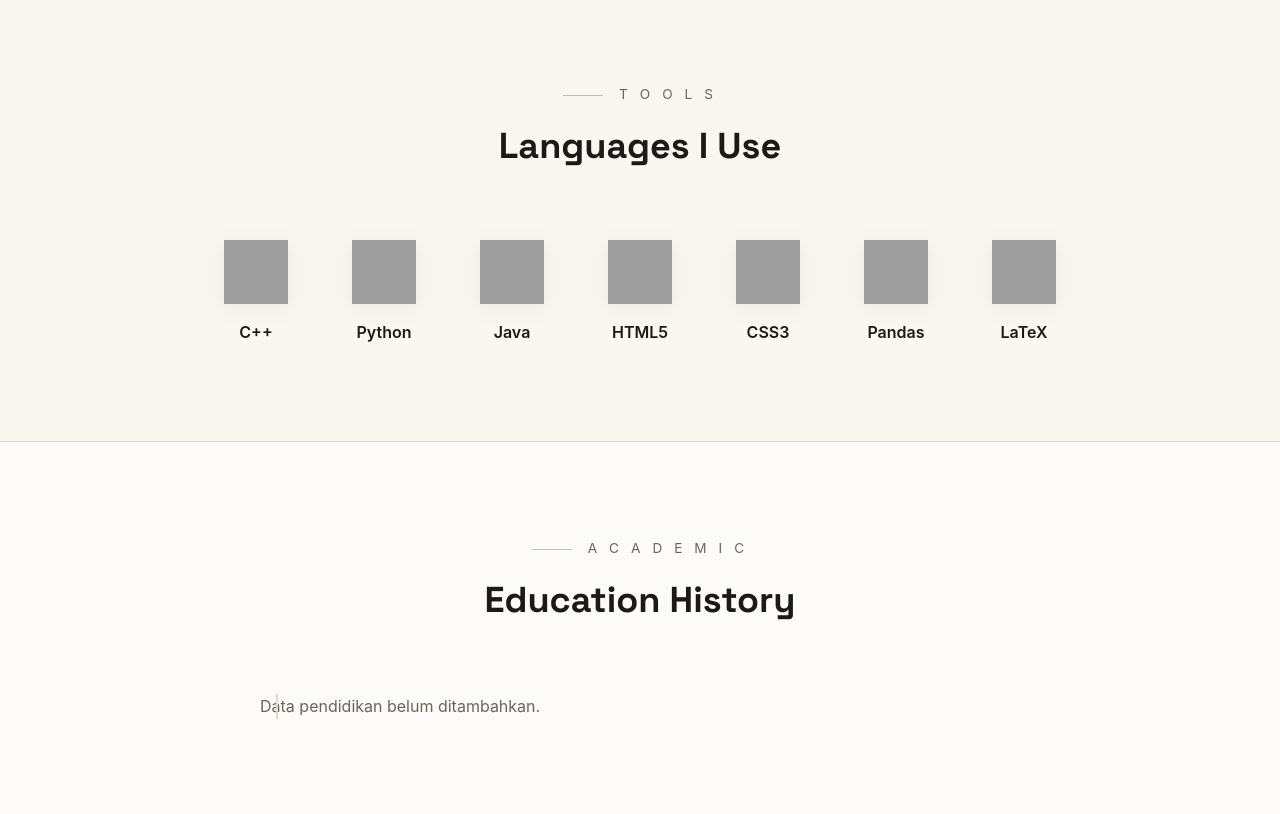
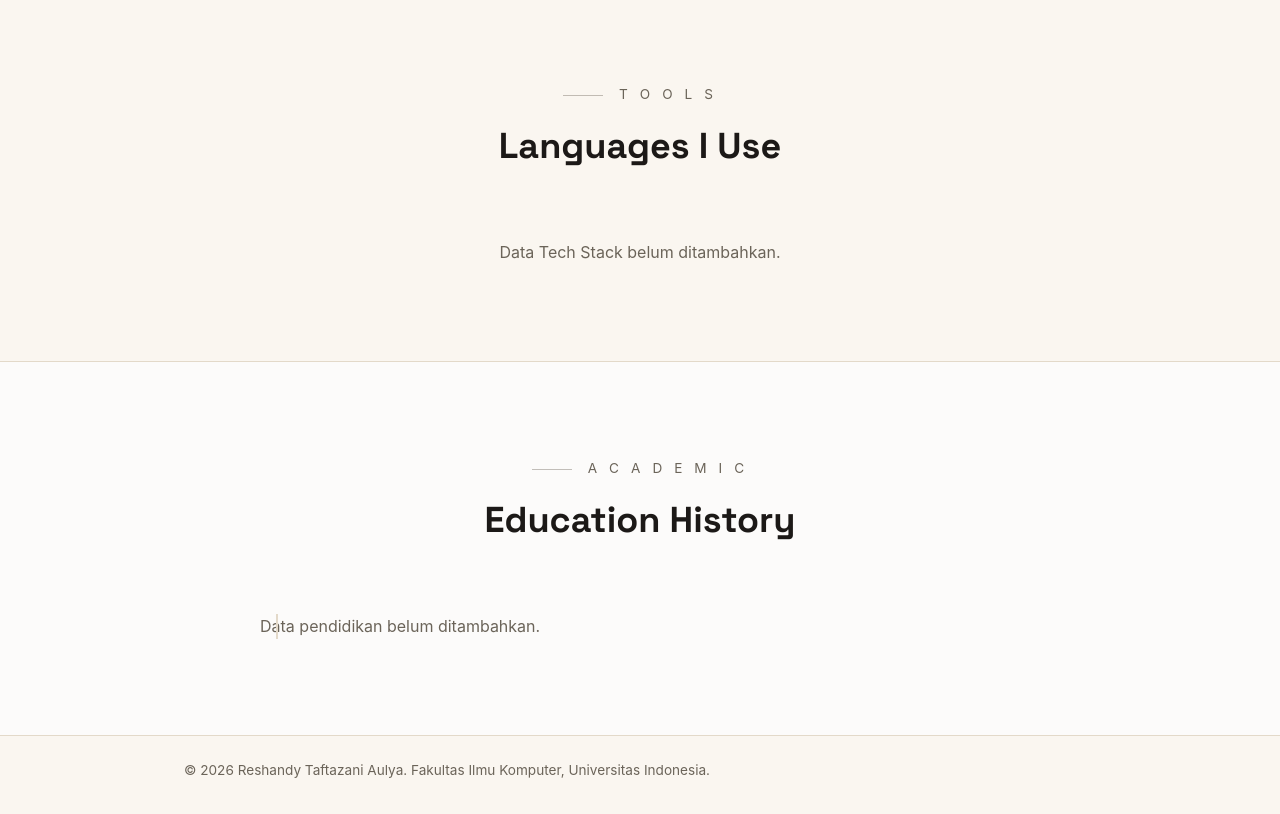
Before and after one commit to reshandytaftazani/myportofolio, a Django app: page / in a window 1280 px wide. Shown: the part 737-1551 px from the top of the page. After the commit the page ends 1515 px from the top, so only its background shows below. Run offline with Django 5.2, Linux system fonts and the light colour scheme; data that the repository does not hold is empty; grey boxes are pictures that could not be loaded.

Commit message:
Feat: Tambahan fitur CRUD tech stack dan code snippet pada dashboard

```diff
--- a/main/urls.py
+++ b/main/urls.py
@@ -20,6 +20,9 @@ from main.views import (
     login_user,
     logout_user,
     show_dashboard,
+    create_tech_stack,
+    edit_tech_stack,
+    delete_tech_stack,
 )
 
 app_name = 'main'
@@ -42,6 +45,9 @@ urlpatterns = [
     path('projects/edit/<uuid:id>/', edit_project, name='edit_project'),
     path('api/projects/', get_projects_json, name='get_projects_json'),
     path("projects/<uuid:project_id>/delete/", delete_project, name="delete_project"),
+    path('techstack/add/', create_tech_stack, name='create_tech_stack'),
+    path('techstack/edit/<int:id>/', edit_tech_stack, name='edit_tech_stack'),
+    path('techstack/delete/<int:id>/', delete_tech_stack, name='delete_tech_stack'),
     path('login/', login_user, name='login'),
     path('logout/', logout_user, name='logout'),
     path('dashboard/', show_dashboard, name='dashboard'),
--- a/main/views.py
+++ b/main/views.py
@@ -7,11 +7,12 @@ from django.contrib.auth.decorators import login_required
 from django.contrib.auth import authenticate, login, logout
 from django.contrib.auth.forms import AuthenticationForm
 
-from main.models import Experience, Skill, Education, Project
-from main.forms import ExperienceForm, SkillForm, EducationForm, ProjectForm
+from main.models import Experience, Skill, Education, Project, TechStack
+from main.forms import ExperienceForm, SkillForm, EducationForm, ProjectForm, TechStackForm
 
 def show_main(request):
     educations = Education.objects.all()
+    tech_stacks = TechStack.objects.all()
 
     context = {
         "name": "Reshandy Taftazani Aulya",
@@ -21,6 +22,7 @@ def show_main(request):
             "CS student at Universitas Indonesia."
         ),
         'education_list': educations,
+        'tech_stacks': tech_stacks,
     }
     return render(request, "index.html", context)
 
@@ -192,6 +194,7 @@ def show_dashboard(request):
         "skills": Skill.objects.all(),
         "educations": Education.objects.all(),
         "projects": Project.objects.all(),
+        "tech_stacks": TechStack.objects.all(),
     }
     return render(request, "dashboard.html", context)
 
@@ -267,3 +270,39 @@ def edit_education(request, id):
         "is_edit": True,
     }
     return render(request, "education_form.html", context)
+
+@login_required(login_url='/login/')
+def create_tech_stack(request):
+    form = TechStackForm(request.POST or None)
+    if request.method == "POST" and form.is_valid():
+        form.save()
+        messages.success(request, "Tech Stack baru berhasil ditambahkan!")
+        return redirect("main:dashboard")
+    context = {
+        "name": "Reshandy",
+        "form": form,
+    }
+    return render(request, "tech_stack_form.html", context)
+
+@login_required(login_url='/login/')
+def edit_tech_stack(request, id):
+    tech = get_object_or_404(TechStack, pk=id)
+    form = TechStackForm(request.POST or None, instance=tech)
+    if request.method == "POST" and form.is_valid():
+        form.save()
+        messages.success(request, "Tech Stack berhasil diperbarui!")
+        return redirect("main:dashboard")
+    context = {
+        "name": "Reshandy",
+        "form": form,
+        "is_edit": True,
+    }
+    return render(request, "tech_stack_form.html", context)
+
+@login_required(login_url='/login/')
+def delete_tech_stack(request, id):
+    tech = get_object_or_404(TechStack, pk=id)
+    if request.method == "POST":
+        tech.delete()
+        messages.success(request, "Tech Stack berhasil dihapus!")
+    return redirect("main:dashboard")
--- a/templates/index.html
+++ b/templates/index.html
@@ -44,43 +44,17 @@
             </div>
 
             <div class="tech-grid">
-
-                <div class="tech-item">
-                    <img src="https://cdn.jsdelivr.net/gh/devicons/devicon@latest/icons/cplusplus/cplusplus-original.svg" alt="C++" class="tech-icon">
-                    <span>C++</span>
+                {% for tech in tech_stacks %}
+                <div class="tech-item"
+                     data-lang="{{ tech.name }}"
+                     data-filename="{{ tech.filename }}"
+                     data-snippet="{{ tech.code_snippet }}">
+                    <img src="{{ tech.icon_url }}" alt="{{ tech.name }}" class="tech-icon">
+                    <span>{{ tech.name }}</span>
                 </div>
-
-                <div class="tech-item">
-                    <img src="https://cdn.jsdelivr.net/gh/devicons/devicon@latest/icons/python/python-original.svg" alt="Python" class="tech-icon">
-                    <span>Python</span>
-                </div>
-
-                <div class="tech-item">
-                    <img src="https://cdn.jsdelivr.net/gh/devicons/devicon@latest/icons/java/java-original.svg" alt="Java" class="tech-icon">
-                    <span>Java</span>
-                </div>
-
-                <div class="tech-item">
-                    <img src="https://cdn.jsdelivr.net/gh/devicons/devicon@latest/icons/html5/html5-original.svg" alt="HTML5" class="tech-icon">
-                    <span>HTML5</span>
-                </div>
-
-                <div class="tech-item">
-                    <img src="https://cdn.jsdelivr.net/gh/devicons/devicon@latest/icons/css3/css3-original.svg" alt="CSS3" class="tech-icon">
-                    <span>CSS3</span>
-                </div>
-
-                <div class="tech-item">
-                    <img src="https://cdn.jsdelivr.net/gh/devicons/devicon@latest/icons/pandas/pandas-original.svg" alt="Pandas" class="tech-icon">
-                    <span>Pandas</span>
-                </div>
-
-                <div class="tech-item">
-                    <img src="https://cdn.jsdelivr.net/gh/devicons/devicon@latest/icons/latex/latex-original.svg" alt="LaTeX" class="tech-icon">
-                    <span>LaTeX</span>
-                </div>
-
-            </div>
+                {% empty %}
+                    <p class="empty-state" style="margin:auto; text-align:center;">Data Tech Stack belum ditambahkan.</p>
+                {% endfor %}            </div>
         </div>
     </section>
 
@@ -136,16 +110,6 @@
             }
 
             // Code Examples Inline Logic
-            const codeExamples = {
-                "C++": '#include <iostream>\n\nint main() {\n    std::cout << "Hello, World!" << std::endl;\n    return 0;\n}',
-                "Python": 'def greet(name):\n    print(f"Hello, {name}!")\n\ngreet("World")',
-                "Java": 'public class Main {\n    public static void main(String[] args) {\n        System.out.println("Hello, World!");\n    }\n}',
-                "HTML5": '<!DOCTYPE html>\n<html>\n<head>\n    <title>Hello</title>\n</head>\n<body>\n    <h1>Hello, World!</h1>\n</body>\n</html>',
-                "CSS3": 'body {\n    background-color: #f0f0f0;\n    font-family: Arial, sans-serif;\n}\n\nh1 {\n    color: #333;\n}',
-                "Pandas": 'import pandas as pd\n\ndata = {"Name": ["Alice", "Bob"], "Age": [25, 30]}\ndf = pd.DataFrame(data)\nprint(df.head())',
-                "LaTeX": '\\documentclass{article}\n\\begin{document}\nHello, World!\n\\end{document}'
-            };
-
             const techItems = document.querySelectorAll('.tech-item');
 
             techItems.forEach(item => {
@@ -175,21 +139,13 @@
                 pre.className = 'mac-body';
                 const code = document.createElement('code');
 
-                const filenames = {
-                    "C++": "main.cpp",
-                    "Python": "script.py",
-                    "Java": "Main.java",
-                    "HTML5": "index.html",
-                    "CSS3": "style.css",
-                    "Pandas": "analysis.py",
-                    "LaTeX": "main.tex — Overleaf"
-                };
-
                 const langSpan = wrapper.querySelector('span');
                 if (langSpan) {
-                    const lang = langSpan.innerText.trim();
-                    title.innerHTML = `<svg width="12" height="12" viewBox="0 0 16 16" fill="currentColor" style="opacity:0.7"><path d="M4 1.5H9.5L13.5 5.5V14.5C13.5 15.0523 13.0523 15.5 12.5 15.5H4C3.44772 15.5 3 15.0523 3 14.5V2.5C3 1.94772 3.44772 1.5 4 1.5ZM9 2.5V6H12.5L9 2.5Z"/></svg> ${filenames[lang] || 'code.txt'}`;
-                    code.innerText = codeExamples[lang] || '// No example available';
+                    const fileName = item.getAttribute('data-filename');
+                    const snippetCode = item.getAttribute('data-snippet');
+
+                    title.innerHTML = `<svg width="12" height="12" viewBox="0 0 16 16" fill="currentColor" style="opacity:0.7"><path d="M4 1.5H9.5L13.5 5.5V14.5C13.5 15.0523 13.0523 15.5 12.5 15.5H4C3.44772 15.5 3 15.0523 3 14.5V2.5C3 1.94772 3.44772 1.5 4 1.5ZM9 2.5V6H12.5L9 2.5Z"/></svg> ${fileName || 'code.txt'}`;
+                    code.innerText = snippetCode || '// No example available';
                 }
 
                 header.appendChild(dots);
```
Also changed, not shown: main/admin.py (+6 -1 lines), main/forms.py (+26 -1 lines), main/models.py (+13 -0 lines), templates/dashboard.html (+37 -0 lines), templates/tech_stack_form.html (added, +27 -0 lines), main/migrations/0010_techstack.py (added).
